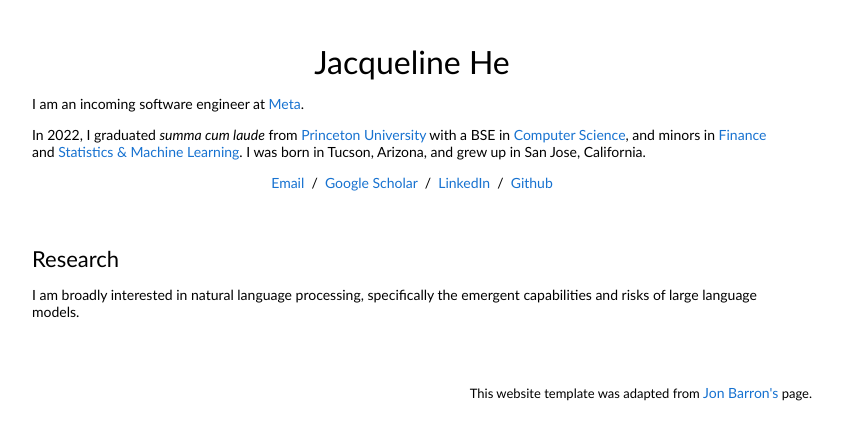
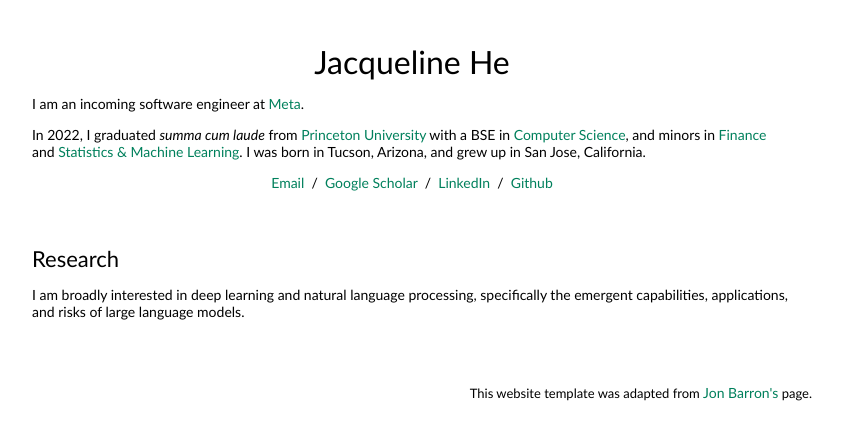
Before and after one commit to jacqueline-he/jacqueline-he.github.io, a plain HTML site: page index.html in a window 1280 px wide. Shown: the whole page, without its empty margins (228-1071 px from the left). Drawn offline with Linux system fonts and the light colour scheme.

Commit message:
style tweaks

```diff
--- a/index.html
+++ b/index.html
@@ -43,7 +43,7 @@
             <td style="padding:20px;width:100%;vertical-align:middle">
               <heading>Research</heading>
               <p>
-                I am broadly interested in natural language processing, specifically the emergent capabilities and risks of large language models.
+                I am broadly interested in deep learning and natural language processing, specifically the emergent capabilities, applications, and risks of large language models.
               </p>
             </td>
           </tr>
--- a/stylesheet.css
+++ b/stylesheet.css
@@ -64,13 +64,13 @@
 }
 
 a {
-  color: #1772d0;
+  color: #00805c;
   text-decoration: none;
 }
 
 a:focus,
 a:hover {
-  color: #f09228;
+  color: #00a791;
   text-decoration: none;
 }
 
@@ -127,5 +127,5 @@ name {
 }
 
 span.highlight {
-  background-color: #ffffd0;
+  background-color: #f4f4f4;
 }
```
